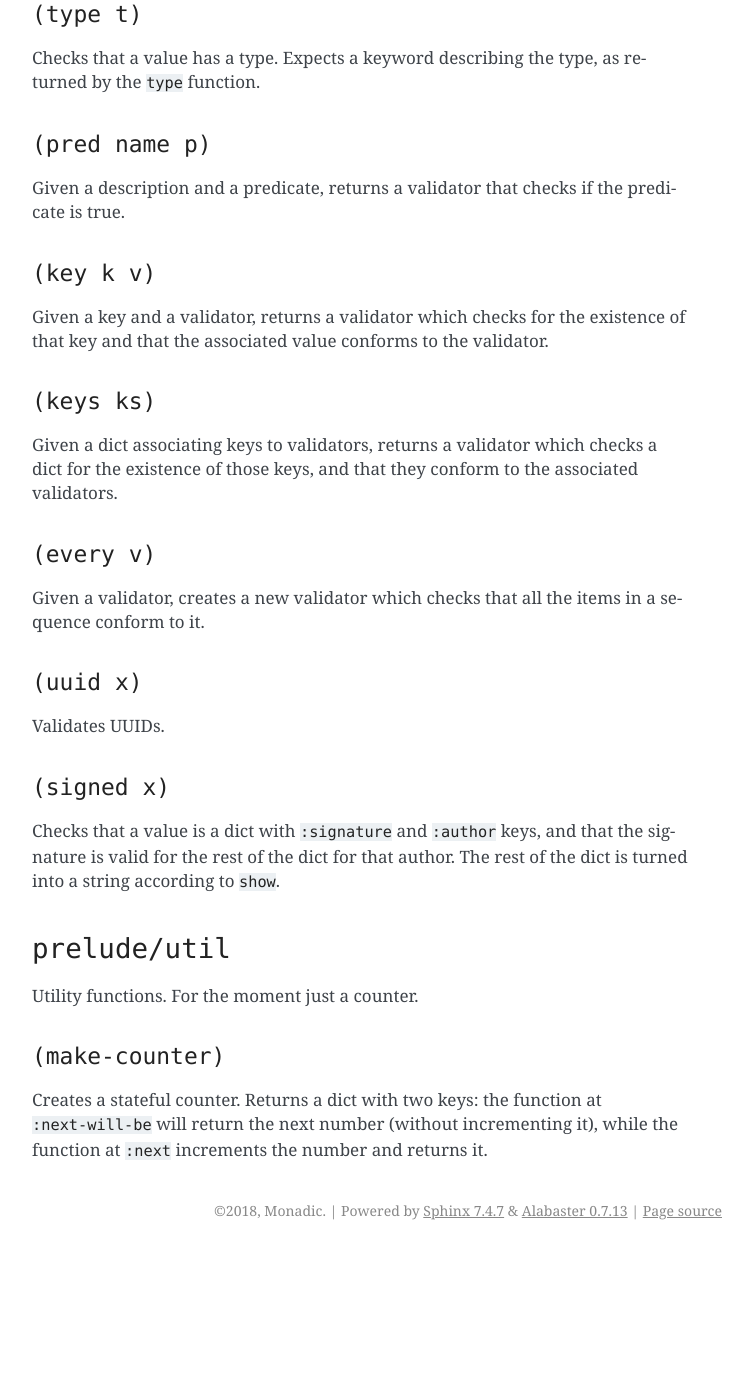
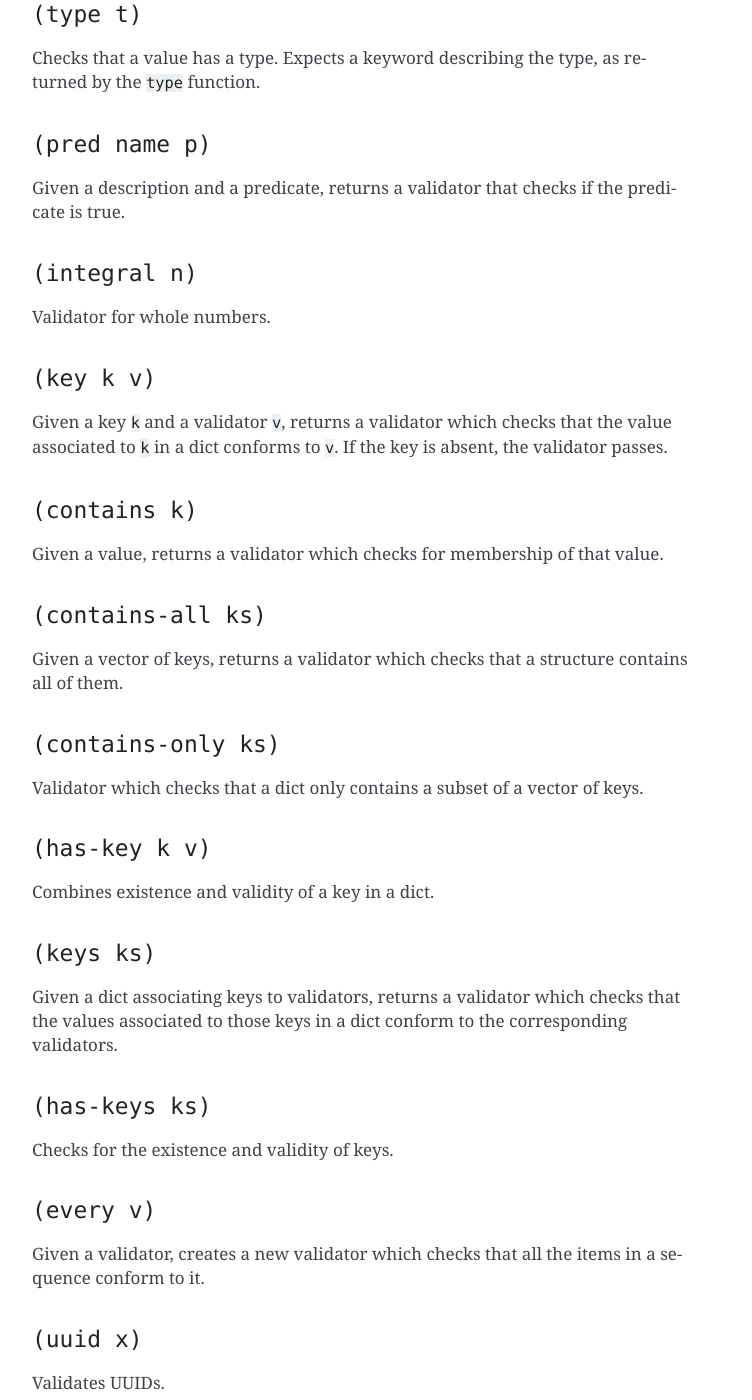
Before and after one commit to radicle-dev/radicle-alpha, a Sphinx documentation site: the page built from docs/source/reference.rst, in a window 1280 px wide and 1400 px high, scrolled down 22406 px. Shown: the whole window, without its empty margins (388-1140 px from the left). Built offline with Sphinx 7.4.7, drawn with Linux system fonts in a browser that asks for light colours; pages that are not in the unit, such as notebooks, are missing from menus; before the commit the page ends 23656 px from its top, so only the background shows below that; some of the changed text lies outside the part shown.

Commit message:
Seperate key existence and validation of associated values.

```diff
--- a/docs/source/reference.rst
+++ b/docs/source/reference.rst
@@ -1073,19 +1073,52 @@
 Given a description and a predicate, returns a validator that checks if
 the predicate is true.
 
+``(integral n)``
+~~~~~~~~~~~~~~~~
+
+Validator for whole numbers.
+
 ``(key k v)``
 ~~~~~~~~~~~~~
 
-Given a key and a validator, returns a validator which checks for the
-existence of that key and that the associated value conforms to the
-validator.
+Given a key ``k`` and a validator ``v``, returns a validator which
+checks that the value associated to ``k`` in a dict conforms to ``v``.
+If the key is absent, the validator passes.
+
+``(contains k)``
+~~~~~~~~~~~~~~~~
+
+Given a value, returns a validator which checks for membership of that
+value.
+
+``(contains-all ks)``
+~~~~~~~~~~~~~~~~~~~~~
+
+Given a vector of keys, returns a validator which checks that a
+structure contains all of them.
+
+``(contains-only ks)``
+~~~~~~~~~~~~~~~~~~~~~~
+
+Validator which checks that a dict only contains a subset of a vector of
+keys.
+
+``(has-key k v)``
+~~~~~~~~~~~~~~~~~
+
+Combines existence and validity of a key in a dict.
 
 ``(keys ks)``
 ~~~~~~~~~~~~~
 
 Given a dict associating keys to validators, returns a validator which
-checks a dict for the existence of those keys, and that they conform to
-the associated validators.
+checks that the values associated to those keys in a dict conform to the
+corresponding validators.
+
+``(has-keys ks)``
+~~~~~~~~~~~~~~~~~
+
+Checks for the existence and validity of keys.
 
 ``(every v)``
 ~~~~~~~~~~~~~
```
Also changed, not shown: 1 other file.
